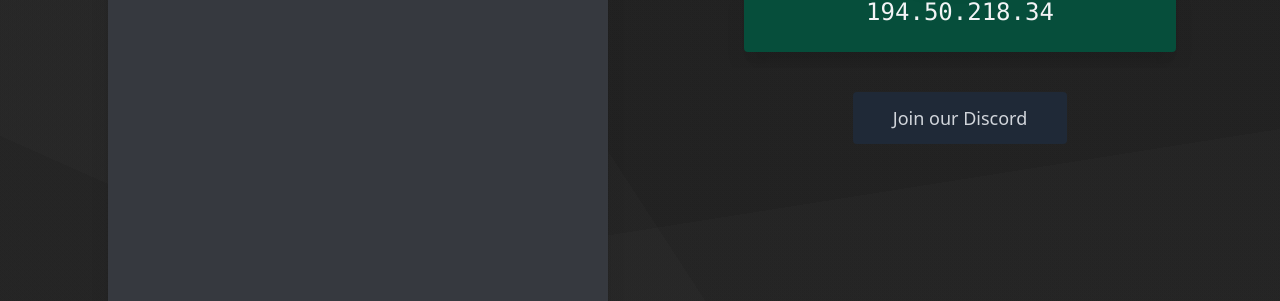
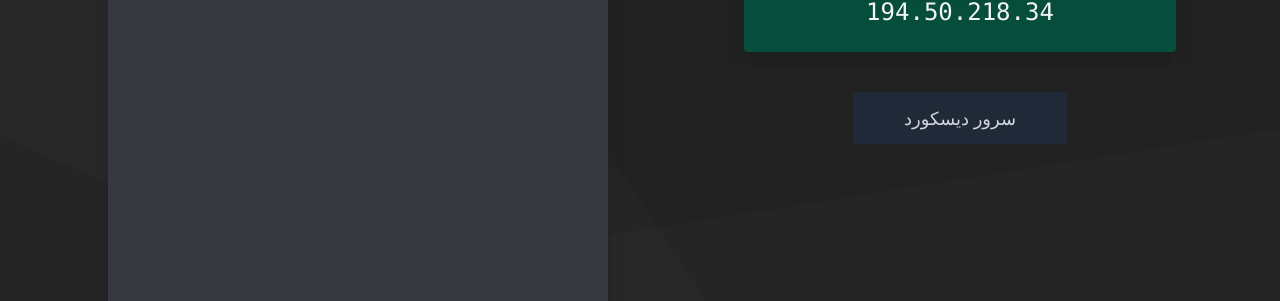
Before and after one commit to ItzCherokee/amiralisafari, a Jekyll site: the page built from docs/index.md, in a window 1280 px wide. Shown: the part 524-825 px from the top of the page. Built offline with Jekyll 4.4.1, drawn with Linux system fonts in a browser that asks for light colours; a script that is not in the unit is left out; comment, search, counter and statistics services are not loaded.

Commit message:
Update home.html

```diff
--- a/docs/_layouts/home.html
+++ b/docs/_layouts/home.html
@@ -13,7 +13,7 @@ layout: default
                 <div class="text-sm font-thin -mb-3" id="serverPlaynow">
                     <span class="inline-block bg-yellow-500 rounded-full px-3 py-1 text-sm font-thin uppercase text-gray-900 mr-2 shadow-lg">Play Now</span>
                 </div>
-                <p class="text-gray-100 text-base bg-green-900 rounded py-6 px-3 sm:text-xl md:text-2xl font-mono overflow-hidden shadow-xl select-all" id="serverIP" data-clipboard-text="{{ site.serverIP }}">
+                <p class="text-gray-100 text-base bg-green-900 rounded py-6 px-9 sm:text-xl md:text-2xl font-mono overflow-hidden shadow-xl select-all" id="serverIP" data-clipboard-text="{{ site.serverIP }}">
                     {{ site.serverIP }}
                 </p>
             </div>
@@ -21,7 +21,7 @@ layout: default
 
         <a href="{{ site.discordInvite }}" rel="noopener">
             <button class="w-4/5 md:w-1/2 xl:w-1/3 mb-2 bg-gray-800 hover:bg-teal-800 text-gray-300 hover:text-gray py-3 px-4 text-lg rounded transition duration-200 ccdiscordjoinpre">
-                <span class="ccdiscordjoin">Join our Discord</span>
+                <span class="ccdiscordjoin">سرور دیسکورد</span>
             </button>
         </a>
     </div>
@@ -60,5 +60,5 @@ layout: default
 
 <!-- set up clipboardjs and snackbar confirmation -->
 <script src="https://unpkg.com/clipboard@2/dist/clipboard.min.js"></script>
-<div id="snackbar" class="text-gray-100 bg-green-900 p-3 rounded shadow-xl">Copied!</div>
+<div id="snackbar" class="text-gray-100 bg-green-900 p-3 rounded shadow-xl">با موفقیت کپی شد</div>
 <script type="text/javascript" src="{{ site.baseurl }}/assets/clipboard.js"></script>
```
